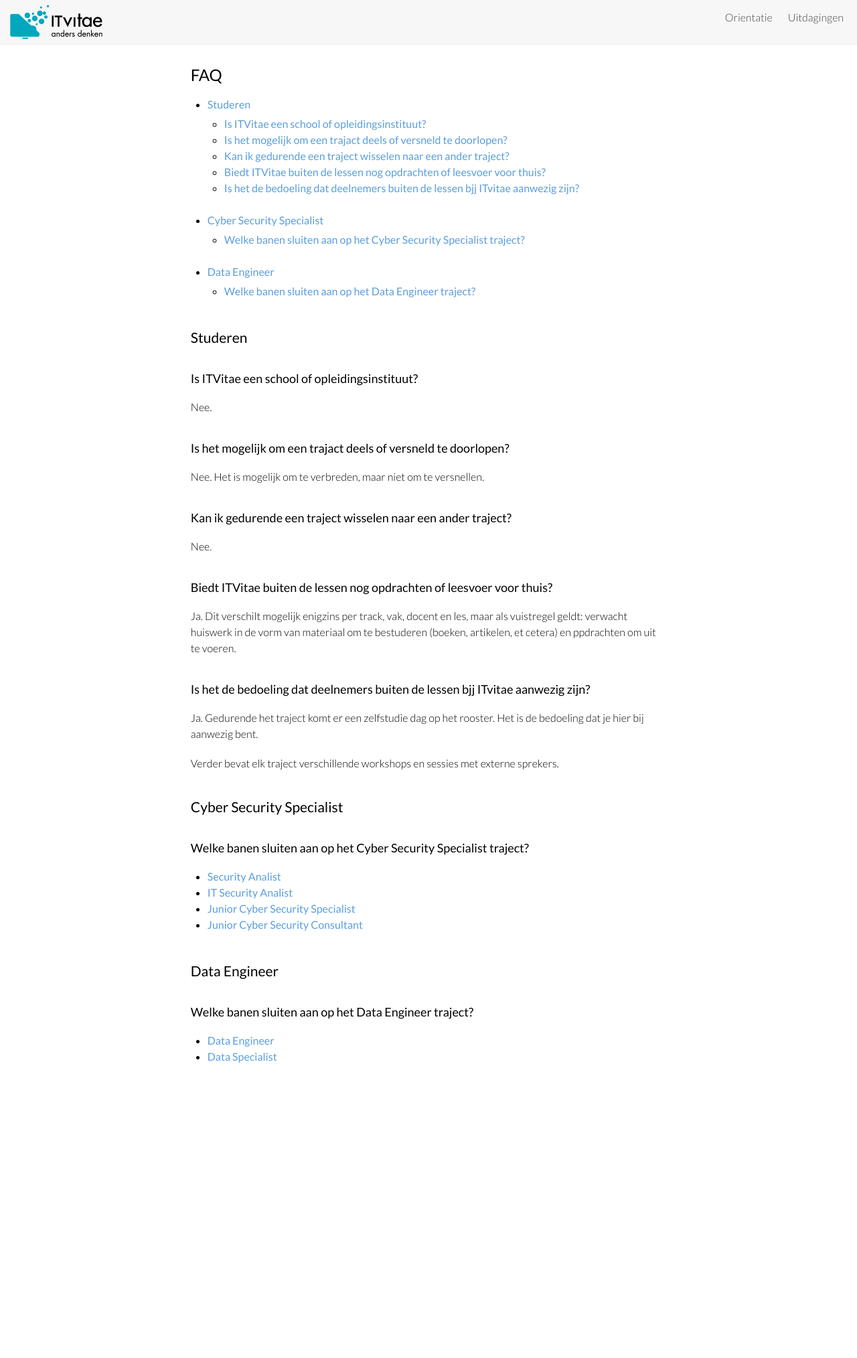
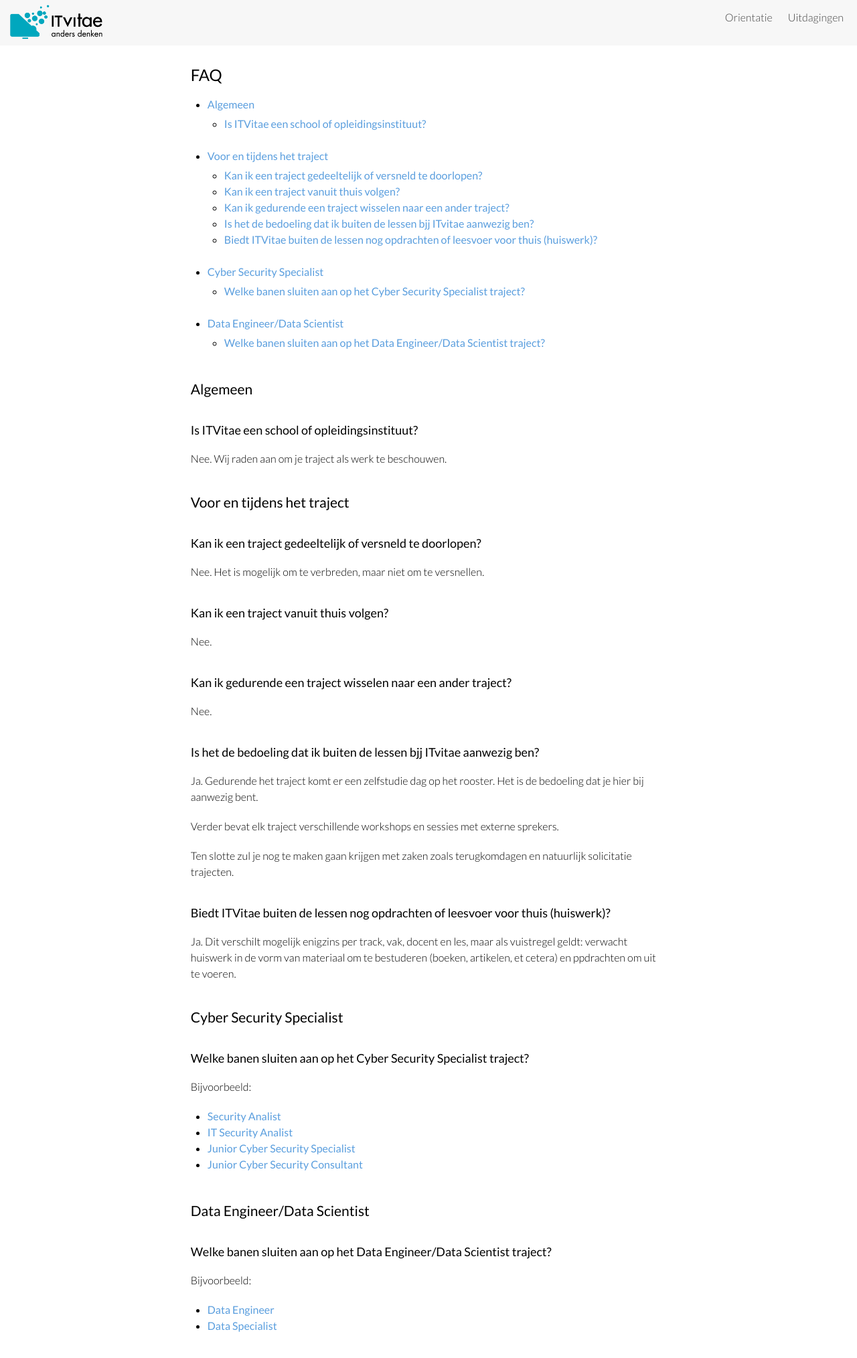
Before and after one commit to ITvitae/itvitae.github.io, a Jekyll site: the page built from docs/orientatie-faq.md, in a window 1280 px wide. Shown: the top 2028 px of the page at 67% size. Built offline with Jekyll 4.4.1, drawn with Linux system fonts in a browser that asks for light colours.

Commit message:
updated faq and orientatie-data

```diff
--- a/docs/orientatie-faq.md
+++ b/docs/orientatie-faq.md
@@ -10,43 +10,52 @@ permalink: /orientatie/faq
 {:toc}
 *
 
-<!-- ## Algemeen -->
-
-## Studeren
-
+## Algemeen
 ### Is ITVitae een school of opleidingsinstituut?
 Nee.
+Wij raden aan om je traject als werk te beschouwen.
 
-### Is het mogelijk om een trajact deels of versneld te doorlopen?
+## Voor en tijdens het traject
+
+### Kan ik een traject gedeeltelijk of versneld te doorlopen?
 Nee.
 Het is mogelijk om te verbreden, maar niet om te versnellen.
+
+### Kan ik een traject vanuit thuis volgen?
+Nee.
 
 ### Kan ik gedurende een traject wisselen naar een ander traject?
 Nee.
 
-### Biedt ITVitae buiten de lessen nog opdrachten of leesvoer voor thuis?
-Ja.
-Dit verschilt mogelijk enigzins per track, vak, docent en les, maar als vuistregel geldt: verwacht huiswerk in de vorm van materiaal om te bestuderen (boeken, artikelen, et cetera) en ppdrachten om uit te voeren.
-
-### Is het de bedoeling dat deelnemers buiten de lessen bjj ITvitae aanwezig zijn?
+### Is het de bedoeling dat ik buiten de lessen bjj ITvitae aanwezig ben?
 Ja.
 Gedurende het traject komt er een zelfstudie dag op het rooster.
 Het is de bedoeling dat je hier bij aanwezig bent.
 
 Verder bevat elk traject verschillende workshops en sessies met externe sprekers.
 
+Ten slotte zul je nog te maken gaan krijgen met zaken zoals terugkomdagen en natuurlijk solicitatie trajecten.
+
+### Biedt ITVitae buiten de lessen nog opdrachten of leesvoer voor thuis (huiswerk)?
+Ja.
+Dit verschilt mogelijk enigzins per track, vak, docent en les, maar als vuistregel geldt: verwacht huiswerk in de vorm van materiaal om te bestuderen (boeken, artikelen, et cetera) en ppdrachten om uit te voeren.
+
 ## Cyber Security Specialist
 
 ### Welke banen sluiten aan op het Cyber Security Specialist traject?
+
+Bijvoorbeeld:
 
 - [Security Analist](https://google.com/search?q=vacature+security+analist)
 - [IT Security Analist](https://google.com/search?q=vacature+it+security+analist)
 - [Junior Cyber Security Specialist](https://google.com/search?q=vacature+junior+cyber+security+specialist)
 - [Junior Cyber Security Consultant](https://google.com/search?q=vacature+junior+cyber+security+consultant)
 
-## Data Engineer
+## Data Engineer/Data Scientist
 
-### Welke banen sluiten aan op het Data Engineer traject?
+### Welke banen sluiten aan op het Data Engineer/Data Scientist traject?
+
+Bijvoorbeeld:
 
 - [Data Engineer](https://www.google.com/search?q=vacature+data+engineer)
 - [Data Specialist](https://www.google.com/search?q=vacature+data+specialist)
```
Also changed, not shown: docs/orientatie-data.md (+1 -1 lines).
